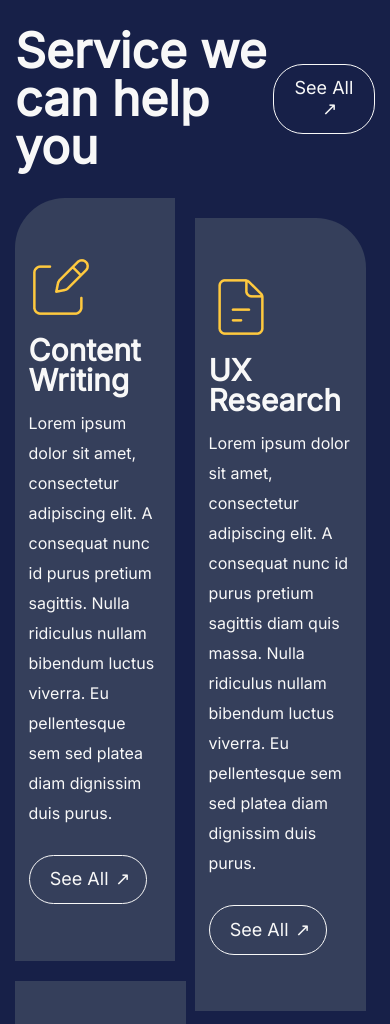
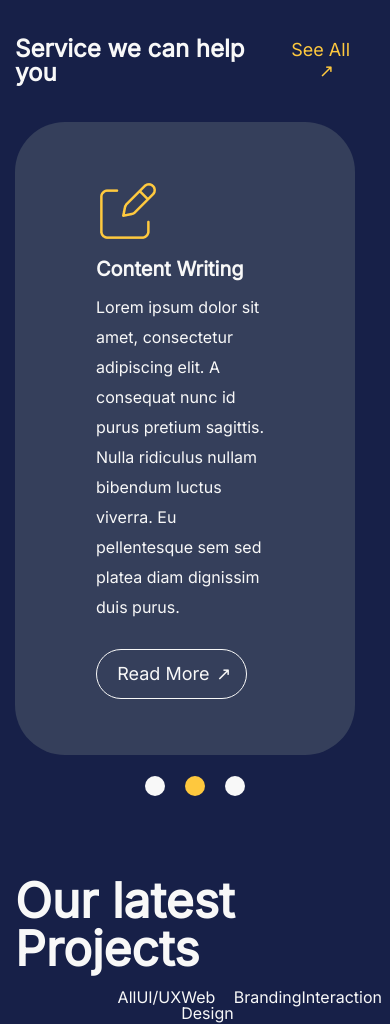
Before and after one commit to AaleksanderK/Digital_agency, a plain HTML site: page index.html in a window 390 px wide. Shown: the part 3700-4724 px from the top of the page. Drawn offline with Linux system fonts and the light colour scheme.

Commit message:
add adaptive section service

```diff
--- a/index.html
+++ b/index.html
@@ -210,7 +210,7 @@
 					<div class="container">
 						<div class="service-title">
 							<h2 class="service-title__text">Service we can help you</h2>
-							<button class="general__button" type="button">See All</button>
+							<button class="general__button general__button-service" type="button">See All</button>
 						</div>
 						<div class="service-frames">
 							<div class="service-frames__left">
@@ -227,7 +227,7 @@
 										nullam bibendum luctus viverra. Eu pellentesque sem sed
 										platea diam dignissim duis purus.
 									</p>
-									<button class="general__button" type="button">See All</button>
+									<button class="general__button" type="button">Read More</button>
 								</div>
 								<div class="left__bottom-card">
 									<img
@@ -242,7 +242,7 @@
 										Nulla ridiculus nullam bibendum luctus viverra. Eu
 										pellentesque sem sed platea diam dignissim duis purus.
 									</p>
-									<button class="general__button" type="button">See All</button>
+									<button class="general__button" type="button">Read More</button>
 								</div>
 							</div>
 							<div class="service-frames__right">
@@ -259,7 +259,7 @@
 										Nulla ridiculus nullam bibendum luctus viverra. Eu
 										pellentesque sem sed platea diam dignissim duis purus.
 									</p>
-									<button class="general__button" type="button">See All</button>
+									<button class="general__button" type="button">Read More</button>
 								</div>
 								<div class="right__bottom-card">
 									<img
@@ -274,9 +274,10 @@
 										Nulla ridiculus nullam bibendum luctus viverra. Pellentesque
 										sem sed platea diam dignissim duis purus.
 									</p>
-									<button class="general__button" type="button">See All</button>
+									<button class="general__button" type="button">Read More</button>
 								</div>
 							</div>
+							<span class="service__pagination"></span>
 						</div>
 					</div>
 				</section>
--- a/src/styles/scss/components/_service.scss
+++ b/src/styles/scss/components/_service.scss
@@ -69,3 +69,74 @@
 		padding: 0 0 2rem;
 	}
 }
+@media (max-width: 500px) {
+	.service-title {
+		&__text {
+			font-size: 24px;
+		}
+	}
+	.service-frames {
+		flex-direction: column;
+
+	}
+	.card {
+		padding: 1rem;
+
+		&__title {
+			font-size: 20px;
+		}
+
+		&__paragraph {
+max-width: 245px;
+		}
+	}
+	.left {
+		&__top-card {
+			padding: 4.2rem 6rem;
+			border-radius: 50px;
+		}
+
+		&__bottom-card {
+		display: none;
+		}
+	}
+	.right {
+		&__top-card {
+		display: none;
+		}
+
+		&__bottom-card {
+		display: none;
+		}
+	}
+	.service__pagination{
+		width: 20px;
+		height: 20px;
+		background-color: $battonColor;
+		border-radius: 50%;
+		margin: 0 auto;
+		position: relative;
+		&::after{
+			content: '';
+			width: 20px;
+		height: 20px;
+		background-color: $textColor;
+		border-radius: 50%;
+		position: absolute;
+		left: 40px;
+		}
+		&::before{
+			content: '';
+			width: 20px;
+		height: 20px;
+		background-color: $textColor;
+		border-radius: 50%;
+		position: absolute;
+		right:40px;
+		}
+	}
+	.general__button-service{
+		border: none;
+		color: $battonColor;
+	}
+}
```
Also changed, not shown: src/styles/css/main.css, src/styles/css/main.min.css.
